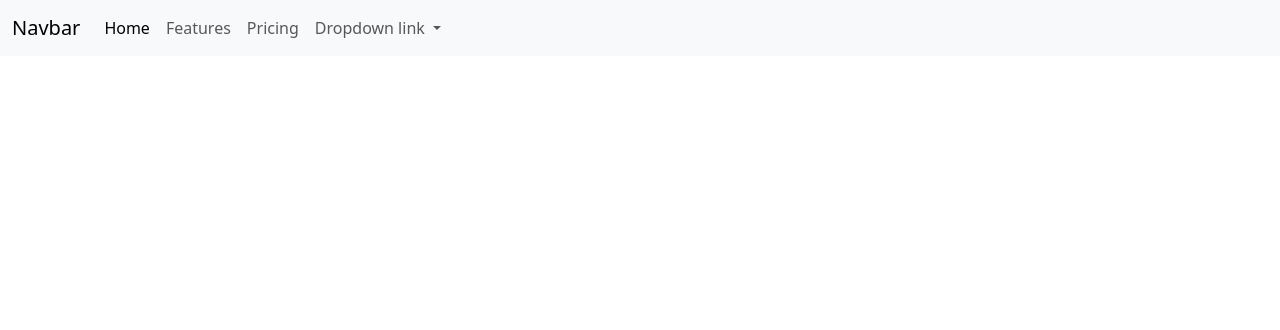
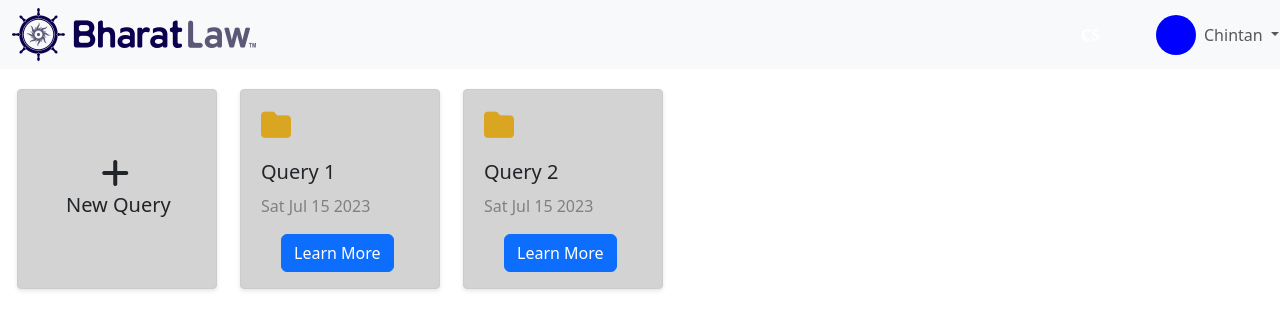
Before and after one commit to Chirag00509/BharatLaw, an Angular app: page /dashboard in a window 1280 px wide. Shown: the top 330 px of the page. Built offline with nearby package versions, Linux system fonts and the light colour scheme.

Commit message:
Feature_dashboard

```diff
--- a/src/app/dashboard/dashboard.component.css
+++ b/src/app/dashboard/dashboard.component.css
@@ -0,0 +1,85 @@
+.profile {
+    height: 1rem;
+    width: auto;
+    cursor: pointer;
+}
+
+.rounded-circle {
+    background-color: blue;
+    width: 40px;
+    height: 40px;
+
+}
+
+span {
+    position: absolute;
+    color: white;
+    font-weight: bold;
+        top: 23px;
+        right: 180px;
+    }
+
+/* Add custom styles as per your requirements */
+.dashboard {
+    display: flex;
+    justify-content: center;
+    align-items: flex-start;
+    height: 100vh;
+    padding-top: 20px;
+    margin-right: 600px;
+}
+
+.card-container {
+    display: flex;
+    flex-direction: row;
+    grid-template-columns: repeat(auto-fit, minmax(250px, 1fr));
+    grid-gap: 23px;
+
+
+
+}
+
+.card {
+    width: 200px;
+    height: 200px;
+    border: 1px solid #ccc;
+    border-radius: 4px;
+    box-shadow: 0 2px 4px rgba(0, 0, 0, 0.1);
+    background-color: lightgray;
+}
+
+
+.card-img-top {
+    width: 100%;
+    height: auto;
+    border-top-left-radius: 4px;
+    border-top-right-radius: 4px;
+}
+
+.card-body {
+    padding: 20px;
+
+
+}
+
+.card-title {
+    font-size: 20px;
+    margin-bottom: 10px;
+}
+
+.card-text {
+    font-size: 16px;
+    color: #555;
+    margin-bottom: 20px;
+}
+
+
+.btn:hover {
+    background-color: #0056b3;
+}
+
+.card-footer {
+    display: flex;
+    justify-content: space-between;
+    align-items: center;
+}
--- a/src/app/dashboard/dashboard.component.html
+++ b/src/app/dashboard/dashboard.component.html
@@ -1,29 +1,49 @@
 <nav class="navbar navbar-expand-lg bg-body-tertiary">
     <div class="container-fluid">
-      <a class="navbar-brand" href="#">Navbar</a>
-      <div class="collapse navbar-collapse" id="navbarNavDropdown">
+        <img src="../../assets/bharatlaw1.png" alt="Logo" class="d-inline-block align-text-top">
+        <div class="collapse navbar-collapse" style="padding-left: 900px;" id="navbarNavDropdown">
             <ul class="navbar-nav">
-              <li class="nav-item">
-                  <a class="nav-link active" aria-current="page" href="#">Home</a>
-              </li>
-              <li class="nav-item">
-                  <a class="nav-link" href="#">Features</a>
-              </li>
-              <li class="nav-item">
-                  <a class="nav-link" href="#">Pricing</a>
-              </li>
+
+                <div class="rounded-circle">
+                    <span>CS</span>
+                </div>
                 <li class="nav-item dropdown">
                     <a class="nav-link dropdown-toggle" href="#" role="button" data-bs-toggle="dropdown"
-                aria-expanded="false">
-                Dropdown link
+                        data-mdb-toggle="dropdown" aria-expanded="false">
+                        Chintan
                     </a>
-              <ul class="dropdown-menu">
-                      <li><a class="dropdown-item" href="#">Action</a></li>
-                      <li><a class="dropdown-item" href="#">Another action</a></li>
-                      <li><a class="dropdown-item" href="#">Something else here</a></li>
+                    <ul class="dropdown-menu" aria-labelledby="navbarDropdown">
+                        <li><a class="dropdown-item" href="#">Your Profile</a></li>
+                        <li><a class="dropdown-item" href="#">Change Password</a></li>
+                        <li><a class="dropdown-item" href="#">Logout</a></li>
                     </ul>
                 </li>
             </ul>
         </div>
     </div>
 </nav>
+
+
+
+<div class="dashboard">
+    <div class="card-container">
+        <div class="card" style="height: 450px width=150px;">
+            <div class="card-body">
+                <i class="fa-solid fa-plus fa-2xl" style="padding-top: 40%; margin-left: 40%;"></i>
+                <h5 class="card-title" style="padding-top: 8px; margin-left: 28px;">New Query</h5>
+                <p> </p>
+                <p> </p>
+
+            </div>
+        </div>
+        <div *ngFor="let card of cards" class="card" (click)="redirectToLink(card.link)">
+            <i class="fa-solid fa-folder"
+                style="padding-top: 20px; padding-left: 20px; color:goldenrod; size: 30px; font-size: 30px;"></i>
+            <div class="card-body">
+                <h5 class="card-title">{{ card.title }}</h5>
+                <p class="card-date" style="color: gray;">{{ getCurrentDate() }}</p>
+                <a [href]="card.link" class="btn btn-primary" style="margin-left: 20px;">Learn More</a>
+            </div>
+        </div>
+    </div>
+</div>
--- a/src/app/dashboard/dashboard.component.ts
+++ b/src/app/dashboard/dashboard.component.ts
@@ -3,8 +3,27 @@ import { Component } from '@angular/core';
 @Component({
   selector: 'app-dashboard',
   templateUrl: './dashboard.component.html',
-  styleUrls: ['./dashboard.component.css']
+  styleUrls: ['./dashboard.component.css'],
 })
 export class DashboardComponent {
-
+  cards = [
+    {
+      imageUrl: 'path/to/image1.jpg',
+      title: 'Query 1',
+      link: 'https://example.com/card1',
+    },
+    {
+      imageUrl: 'path/to/image2.jpg',
+      title: 'Query 2',
+      link: 'https://example.com/card2',
+    },
+  ];
+  getCurrentDate(): string {
+    const currentDate = new Date();
+    return currentDate.toDateString();
+  }
+  redirectToLink(link: string): void {
+    // Redirect logic here
+    window.location.href = link;
+  }
 }
--- a/src/index.html
+++ b/src/index.html
@@ -1,13 +1,17 @@
 <!doctype html>
 <html lang="en">
+
 <head>
   <meta charset="utf-8">
   <title>Forented</title>
   <base href="/">
   <meta name="viewport" content="width=device-width, initial-scale=1">
   <link rel="icon" type="image/x-icon" href="favicon.ico">
+  <script src="https://kit.fontawesome.com/386204c7f4.js" crossorigin="anonymous"></script>
 </head>
+
 <body>
   <app-root></app-root>
 </body>
+
 </html>
```
Also changed, not shown: src/assets/bharatlaw1.png (added). Lines whose indentation alone changed are shown as unchanged.
